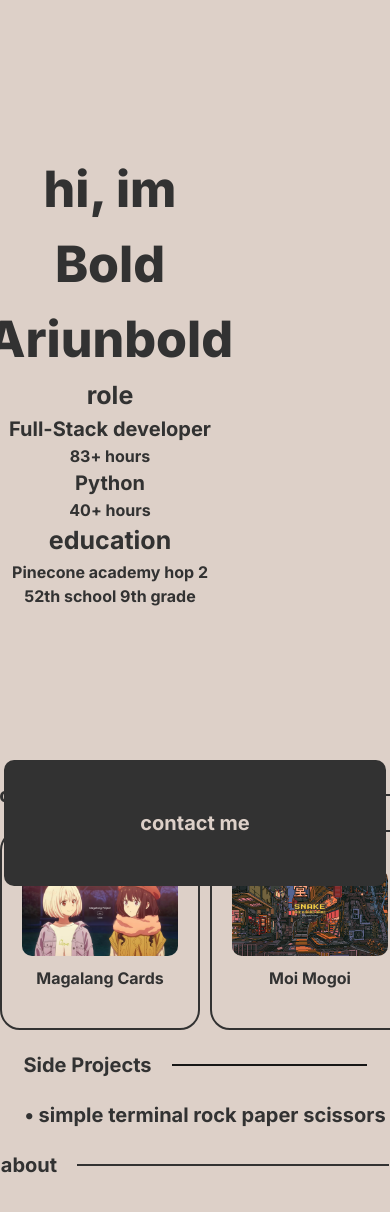
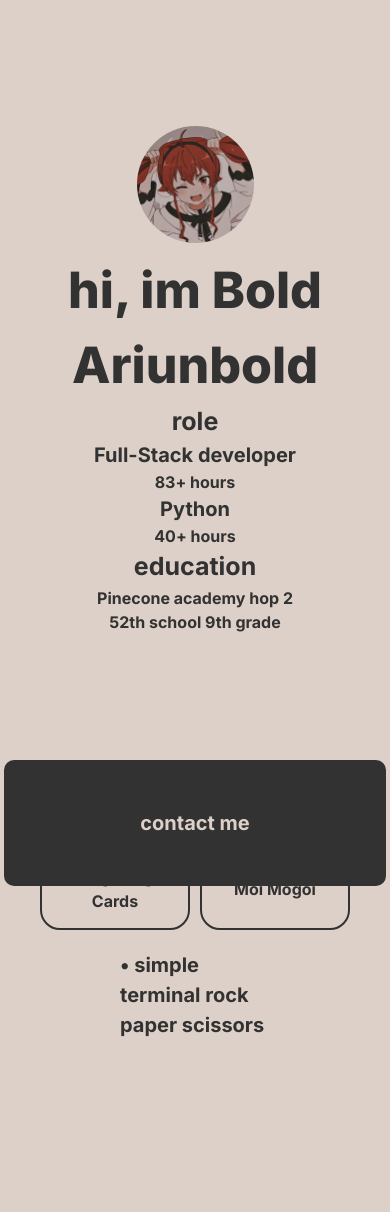
Before and after one commit to simp6969/portfolio, a Next.js app: page / in a window 390 px wide. Shown: the top 1212 px of the page. Built offline with nearby package versions, Linux system fonts and the light colour scheme; a web font is replaced by a local one.

Commit message:
fix responsive

```diff
--- a/app/globals.css
+++ b/app/globals.css
@@ -20,3 +20,41 @@ body {
     margin-right: 30vw;
   }
 }
+@media only screen and (max-width: 1100px) {
+  .header {
+    flex-direction: column-reverse;
+    gap: 10px;
+  }
+  .parentDivProfile:hover {
+    .childDivProfile {
+      scale: 1;
+      margin-right: 0;
+    }
+  }
+  .childDivProfile {
+    width: 30vw;
+    height: 30vw;
+    border-radius: 50%;
+  }
+  .projects {
+    width: 150px;
+    height: 150px;
+  }
+  .projects-container {
+    align-items: center;
+    flex-wrap: wrap;
+    justify-content: center;
+  }
+  .gaper {
+    display: none;
+  }
+}
+html::-webkit-scrollbar {
+  display: none;
+}
+
+/* Hide scrollbar for IE, Edge and Firefox */
+html {
+  -ms-overflow-style: none; /* IE and Edge */
+  scrollbar-width: none; /* Firefox */
+}
--- a/app/page.js
+++ b/app/page.js
@@ -33,7 +33,7 @@ export default function MainPage() {
       <div
         ref={ref}
         style={mainPipeState.observing ? { opacity: 1 } : { opacity: 0 }}
-        className="w-[100vw] h-[90vh] flex justify-center gap-[170px] items-center duration-[1400ms] "
+        className="header w-[100vw] h-[90vh] flex justify-center gap-[170px] items-center duration-[1400ms] "
       >
         <div className="flex flex-col text-center">
           <p className="text-[50px] font-extrabold">hi, im Bold Ariunbold</p>
@@ -57,11 +57,11 @@ export default function MainPage() {
             alt="profile picture"
             width={400}
             height={400}
-            className="duration-300 childDivProfile rounded-[20px] "
+            className="duration-500 childDivProfile rounded-[20px] "
           />
         </div>
       </div>
-      <div className="flex flex-row items-center text-center">
+      <div className="flex gaper flex-row items-center text-center">
         <p>projects</p>
         <div
           style={{
@@ -74,7 +74,7 @@ export default function MainPage() {
         ></div>
       </div>
       <div className="flex-col items-center w-[100vw] h-[55vh] flex flex-wrap gap-[20px]">
-        <div className="flex flex-row gap-[10px]">
+        <div className="flex flex-row gap-[10px] projects-container">
           {projectDatas.map((e, key) => {
             return (
               <Projects
@@ -86,7 +86,7 @@ export default function MainPage() {
             );
           })}
         </div>
-        <div className="flex flex-row items-center">
+        <div className="flex flex-row gaper items-center">
           <p>Side Projects</p>
           <div
             style={{
@@ -102,18 +102,6 @@ export default function MainPage() {
           <a href="https://github.com/simp6969/rock-paper-scissors">
             &#8226; simple terminal rock paper scissors
           </a>
-        </div>
-        <div className="flex flex-row-reverse items-center text-center">
-          <div
-            style={{
-              borderTop: "2px solid #323232 ",
-              marginLeft: 20,
-              marginRight: 20,
-              height: "1px",
-              width: "80vw",
-            }}
-          ></div>
-          <p>about</p>
         </div>
       </div>
       <div
```
